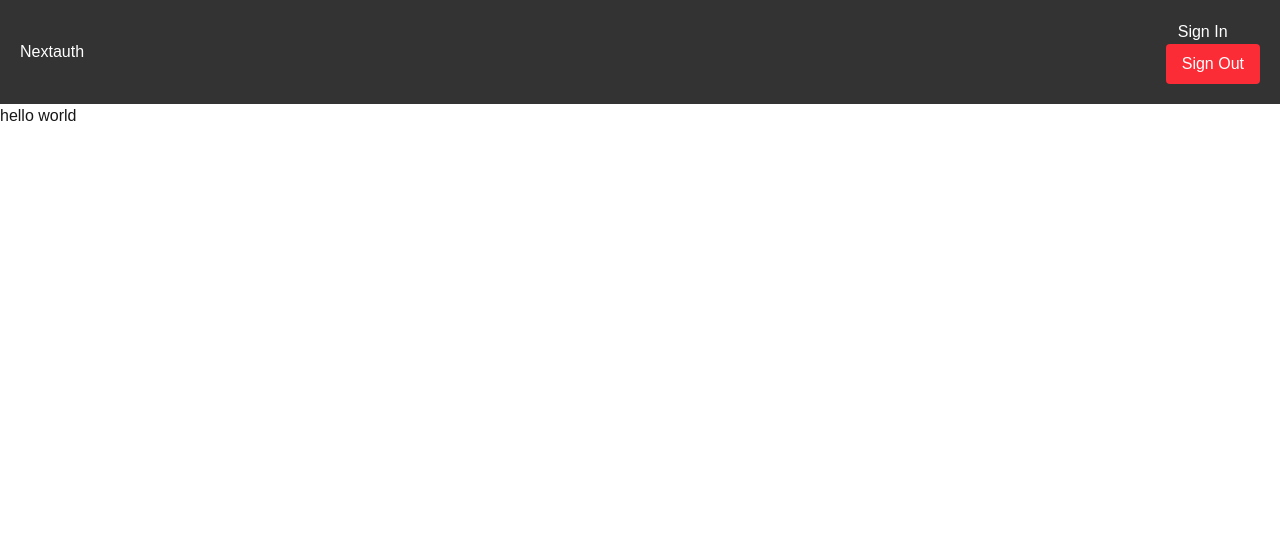
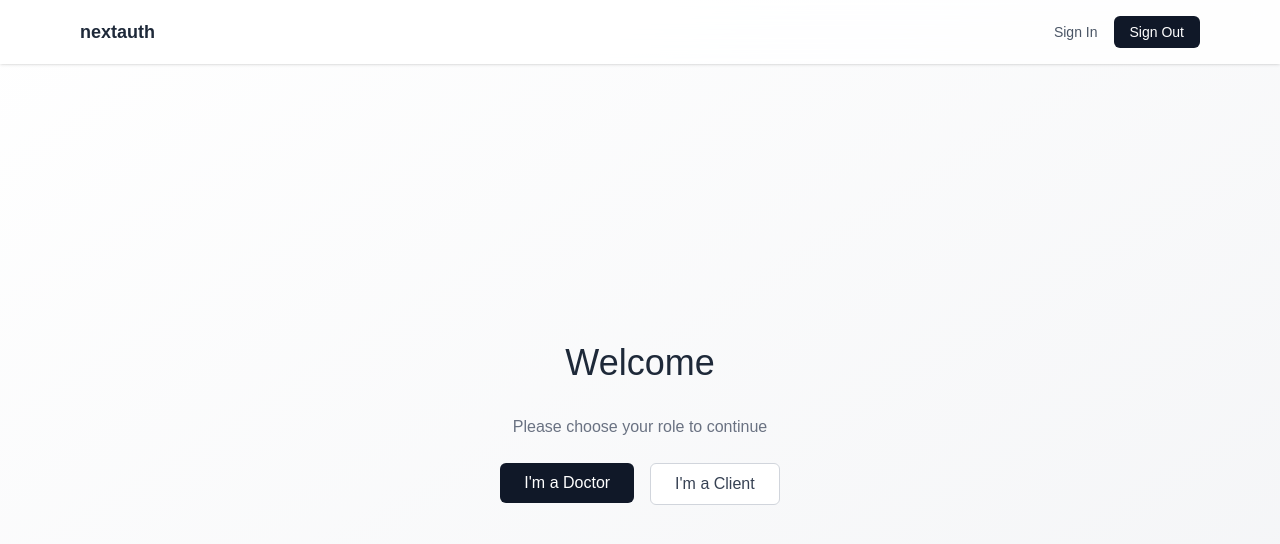
Before and after one commit to Mixzz-12/web_server, a Next.js app: page / in a window 1280 px wide. Shown: the top 544 px of the page. Built offline with nearby package versions, Linux system fonts and the light colour scheme.

Commit message:
update style 1

```diff
--- a/app/components/Navbar.jsx
+++ b/app/components/Navbar.jsx
@@ -1,25 +1,42 @@
 'use client'
 
-import react from "react";
+import React from "react";
 import Link from "next/link";
 import { signOut } from "next-auth/react";
 
-function Navbar () {
+function Navbar() {
   return (
-        <nav className="bg-[#333] text-white p-5">
-            <div className="container mx-auto">
+    <nav className="bg-white/80 backdrop-blur-md shadow-sm sticky top-0 z-50">
+      <div className="max-w-6xl mx-auto px-4 py-4">
         <div className="flex justify-between items-center">
-                    <div>
-                        <Link href="/">Nextauth</Link>
-                    </div>
-                    <ul>
-                        <li className="mx-3"><Link href="/login">Sign In</Link></li>
-                        <li className="bg-red-500 text-white px-4 py-2 rounded"><button onClick={() => signOut({ callbackUrl: "/" })}>Sign Out</button></li>
+          {/* Logo / Brand */}
+          <Link href="/" className="text-lg font-semibold text-gray-800 hover:text-black transition">
+            nextauth
+          </Link>
+
+          {/* Navigation / Actions */}
+          <ul className="flex items-center space-x-4 text-sm font-medium">
+            <li>
+              <Link
+                href="/login"
+                className="text-gray-600 hover:text-black transition"
+              >
+                Sign In
+              </Link>
+            </li>
+            <li>
+              <button
+                onClick={() => signOut({ callbackUrl: "/" })}
+                className="bg-gray-900 text-white px-4 py-1.5 rounded-md hover:bg-black transition cursor-pointer"
+              >
+                Sign Out
+              </button>
+            </li>
           </ul>
         </div>
       </div>
     </nav>
-    )
+  );
 }
 
-export default Navbar
+export default Navbar;
--- a/app/login/page.jsx
+++ b/app/login/page.jsx
@@ -3,6 +3,8 @@
 import { useState } from "react";
 import { signIn } from "next-auth/react";
 import { useRouter } from "next/navigation";
+import Navbar from "../components/Navbar";
+
 
 export default function PageLogin() {
   const [user, setUser] = useState("");
@@ -23,21 +25,28 @@ export default function PageLogin() {
     if (res?.error) {
       setError("Login failed. Please check your username and password.");
       setPassword("");
-
     } else {
       router.replace("/welcome");
     }
   };
 
   return (
-    <form onSubmit={handleSubmit} className="max-w-md mx-auto py-10">
-      <h2 className="text-xl mb-4">Login</h2>
+    <>
+    <Navbar/>
+    <div className="flex items-center justify-center min-h-screen bg-gradient-to-br from-white to-gray-100 px-4">
+
+      <form
+        onSubmit={handleSubmit}
+        className="w-full max-w-sm bg-white shadow-md rounded-xl p-8 space-y-4"
+      >
+        <h2 className="text-3xl font-light text-center text-gray-900 mb-2">Welcome, Doctor</h2>
+        <h3 className="text-base font-normal text-center text-gray-600 mb-6">Please sign in to continue</h3>
         <input
           type="text"
           placeholder="Username"
           value={user}
           onChange={(e) => setUser(e.target.value)}
-        className="block w-full mb-2 p-2 border rounded"
+          className="w-full px-4 py-2 border border-gray-300 rounded-md focus:outline-none focus:ring-2 focus:ring-gray-400 transition"
           required
         />
         <input
@@ -45,13 +54,24 @@ export default function PageLogin() {
           placeholder="Password"
           value={password}
           onChange={(e) => setPassword(e.target.value)}
-        className="block w-full mb-2 p-2 border rounded"
+          className="w-full px-4 py-2 border border-gray-300 rounded-md focus:outline-none focus:ring-2 focus:ring-gray-400 transition"
           required
         />
-      {error && <p className="bg-red-100 text-red-600 border border-red-300 rounded px-4 py-2 mb-4 text-sm">{error}</p>}
-      <button type="submit" className="bg-blue-500 text-white px-4 py-2 rounded">
+
+        {error && (
+          <p className="text-sm text-red-600 bg-red-100 border border-red-300 rounded-md px-4 py-2">
+            {error}
+          </p>
+        )}
+
+        <button
+          type="submit"
+          className="w-full bg-gray-900 text-white py-2 rounded-md hover:bg-black transition"
+        >
           Login
         </button>
       </form>
+    </div>
+    </>
   );
 }
--- a/app/page.jsx
+++ b/app/page.jsx
@@ -1,14 +1,26 @@
 import Image from "next/image";
 import Navbar from "./components/Navbar";
-import { connectMongoDB } from "@/lib/mongodb";
-
-connectMongoDB();
+import Link from "next/link";
 
 export default function Home() {
   return (
-   <main>
-    <Navbar />
-    <h1>hello world</h1>
-   </main>
+    <main className="min-h-screen bg-gradient-to-br from-white to-gray-100">
+      <Navbar />
+      <div className="flex flex-col items-center justify-center h-[calc(100vh-80px)] px-4 text-center">
+        <h1 className="text-4xl font-light text-gray-800 mb-8">Welcome</h1>
+        <p className="text-gray-500 mb-6">Please choose your role to continue</p>
+
+        <div className="flex space-x-4">
+          <Link href='/login'>
+          <button className="px-6 py-2 bg-gray-900 text-white rounded-md hover:bg-black transition cursor-pointer">
+            I'm a Doctor
+          </button>
+          </Link>
+          <button className="px-6 py-2 bg-white border border-gray-300 text-gray-700 rounded-md hover:bg-gray-100 transition cursor-pointer">
+            I'm a Client
+          </button>
+        </div>
+      </div>
+    </main>
   );
 }
--- a/app/welcome/page.jsx
+++ b/app/welcome/page.jsx
@@ -11,10 +11,24 @@ export default async function WelcomePage() {
   }
 
   return (
-    <div>
+    <div className="bg-gradient-to-br from-white to-gray-100 min-h-screen">
       <Navbar />
-      <div className="container auto">
-        <h3 className="text-3xl">Welcome Home, {session.user.name} </h3>
+      <div className="flex items-center justify-center min-h-screen px-4">
+        <div className="bg-white rounded-2xl shadow-xl p-10 max-w-md w-full text-center">
+          <h3 className="text-3xl font-light tracking-wide text-gray-900">
+            Welcome Home, {session.user.name}
+          </h3>
+          <p className="mt-4 text-gray-500 text-sm">
+            We’re glad to have you back.
+          </p>
+          <div className="mt-6">
+            <input
+            type="text"
+            placeholder="search. . ."
+            className="w-full px-4 py-2 border border-gray-300 rounded-lg shadow-sm focus:outline-none focus:ring-2 focus:ring-gray-400 transition"
+            />
+          </div>
+        </div>
       </div>
     </div>
   );
```
Lines whose indentation alone changed are shown as unchanged.
